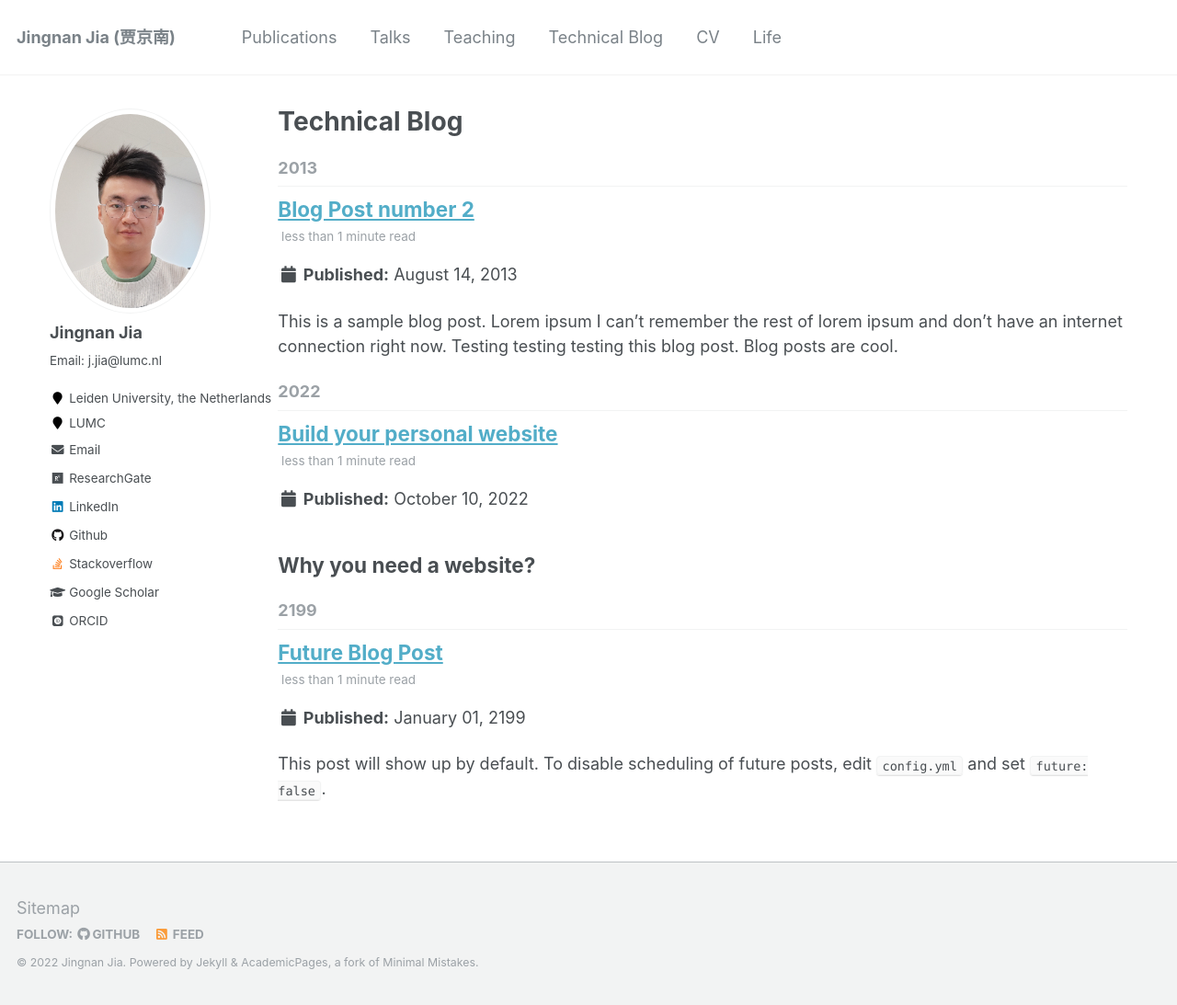
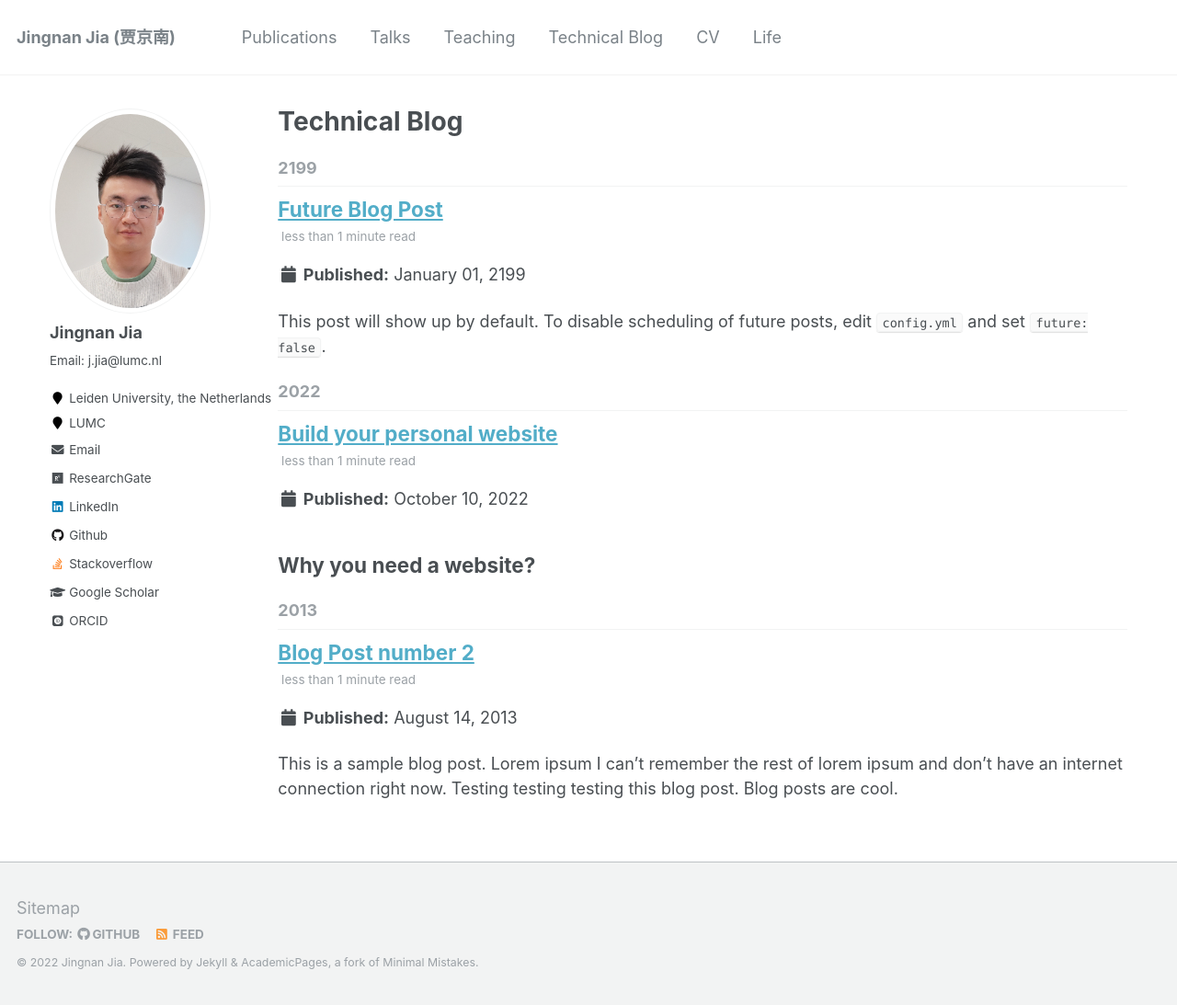
Before and after one commit to Jingnan-Jia/Jingnan-Jia.github.io_old, a Jekyll site: the page built from _pages/technical_blog.html, in a window 1280 px wide and 1093 px high. Shown: the whole window at 92% size. Built offline with Jekyll 4.4.1, drawn with Linux system fonts in a browser that asks for light colours; some web fonts are replaced; part of the change alters nothing that is shown.

```diff
--- a/_pages/technical_blog.html
+++ b/_pages/technical_blog.html
@@ -7,7 +7,7 @@ author_profile: true
 
 {% include base_path %}
 {% capture written_year %}'None'{% endcapture %}
-{% for post in site.technical_blog %}
+{% for post in site.technical_blog reversed %}
   {% capture year %}{{ post.date | date: '%Y' }}{% endcapture %}
   {% if year != written_year %}
     <h2 id="{{ year | slugify }}" class="archive__subtitle">{{ year }}</h2>
```
